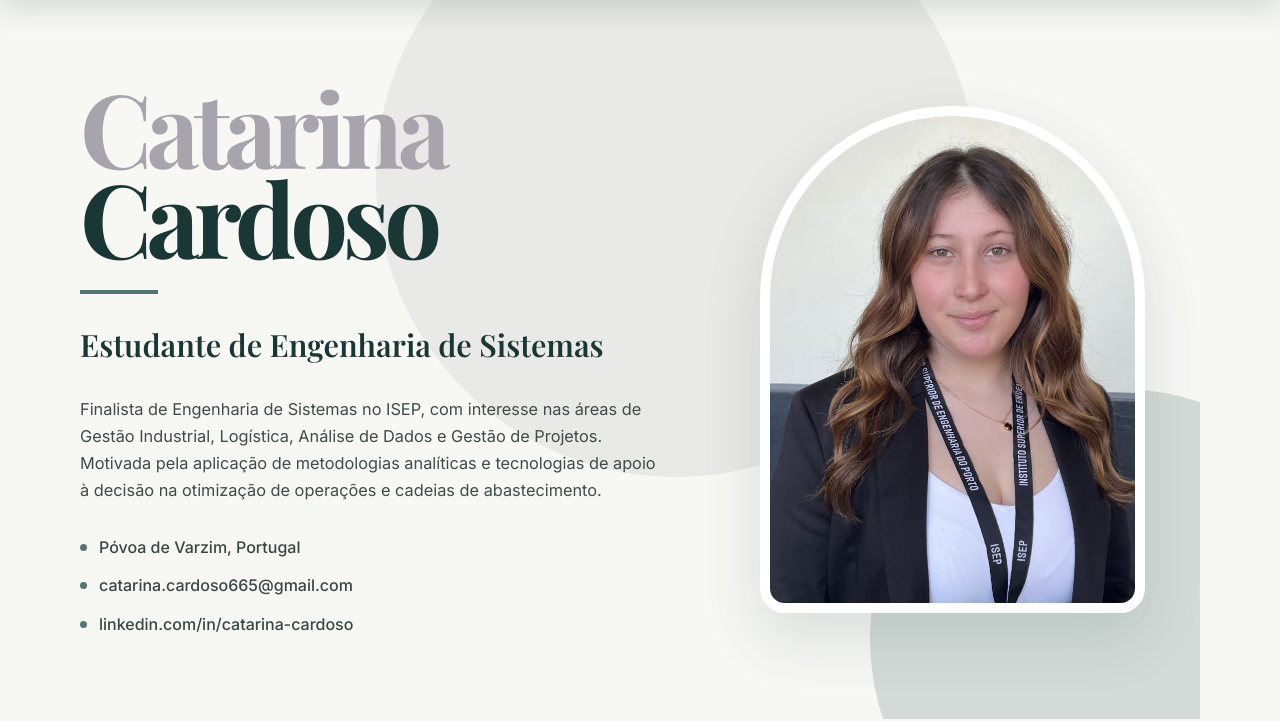
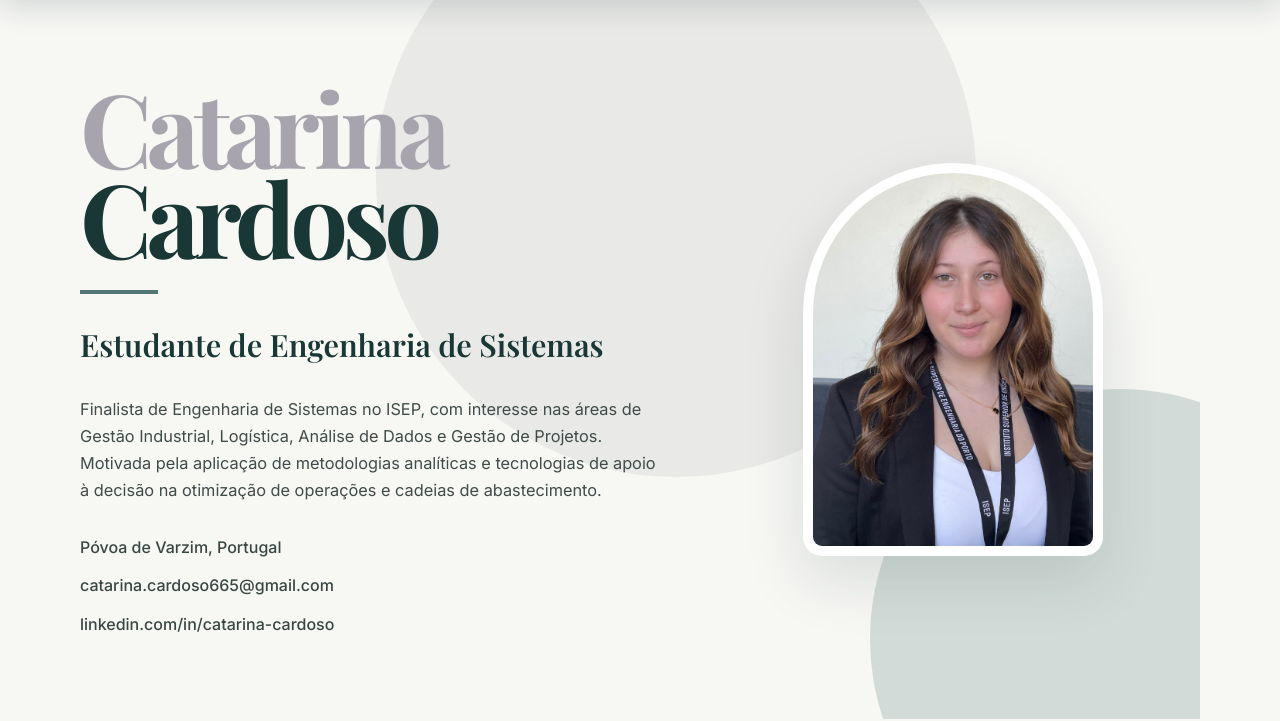
Before and after one commit to catarinacardoso665-hue/catarina-portefolio, a plain HTML site: page index.html in a window 1280 px wide. Shown: the part 83-804 px from the top of the page. Drawn offline with nearby package versions, Linux system fonts and the light colour scheme.

Commit message:
Update index.html

```diff
--- a/index.html
+++ b/index.html
@@ -189,12 +189,7 @@
     }
 
     .info-item::before {
-      content: "";
-      width: 7px;
-      height: 7px;
-      border-radius: 50%;
-      background: var(--green);
-      flex: 0 0 auto;
+      display: none;
     }
 
     .hero-photo-wrap {
@@ -204,9 +199,9 @@
     }
 
     .hero-photo {
-      width: min(385px, 100%);
+      width: min(300px, 100%);
       height: auto;
-      max-height: 585px;
+      max-height: 460px;
       object-fit: cover;
       object-position: center top;
       border-radius: 220px 220px 28px 28px;
```
